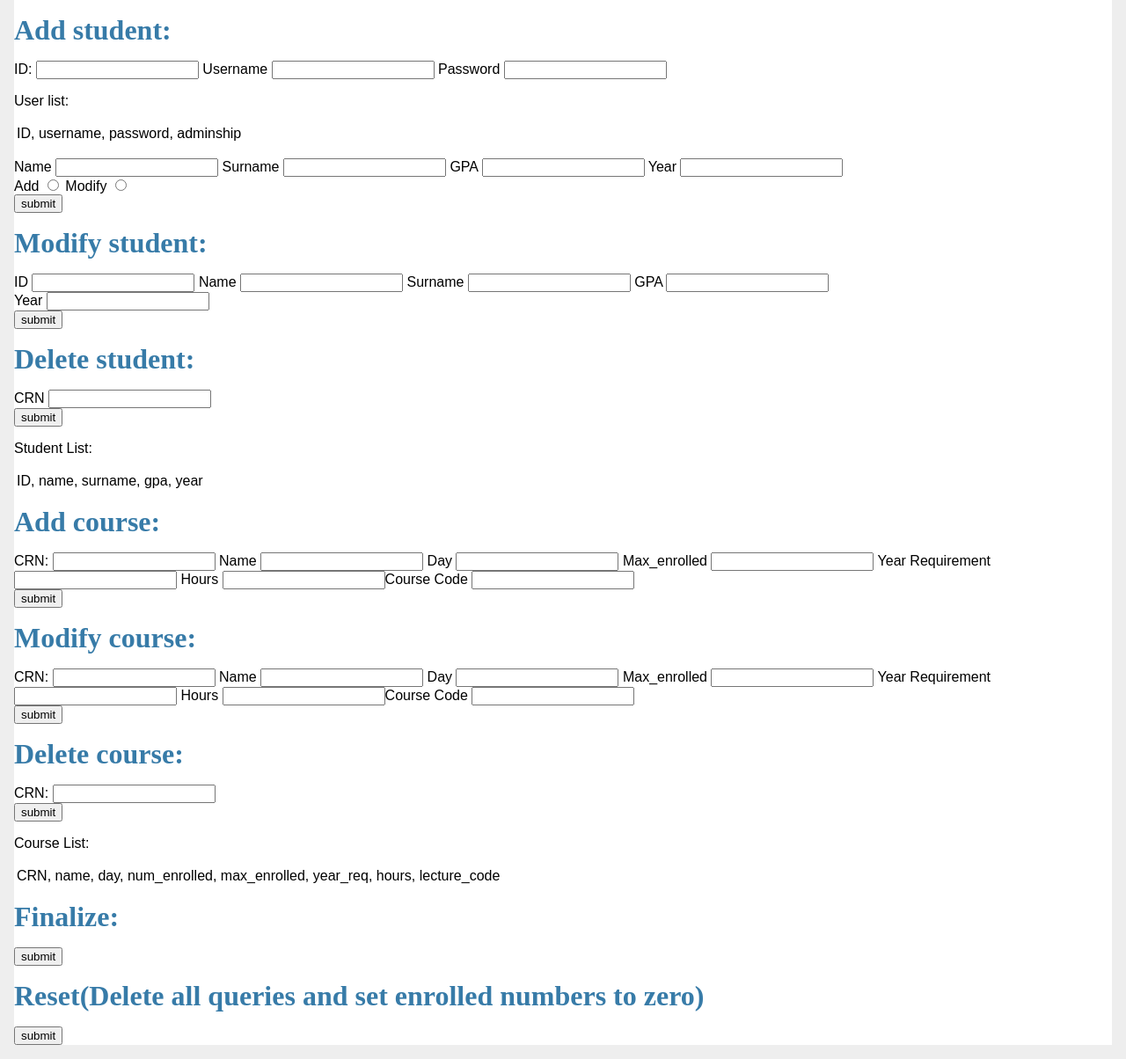
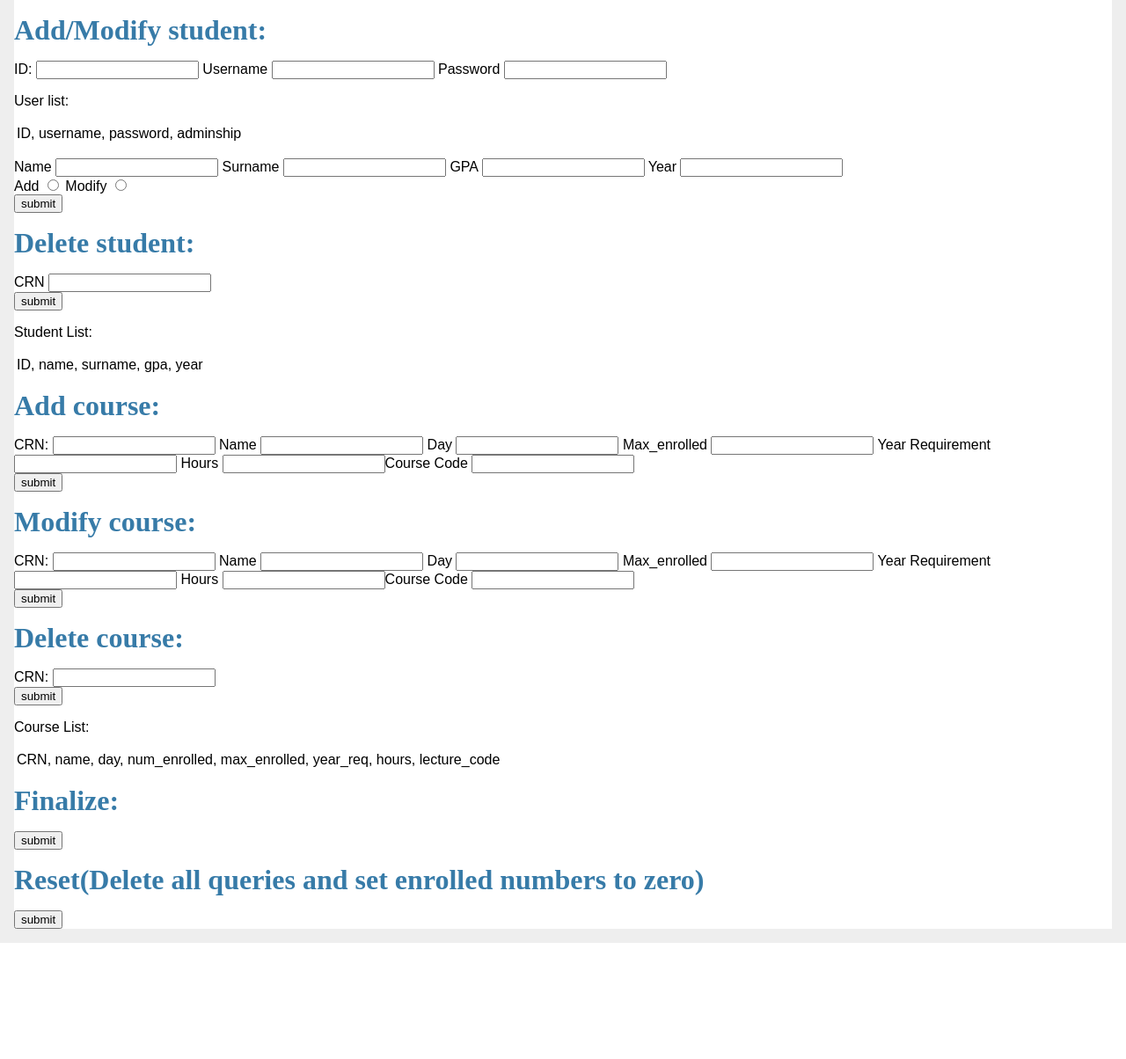
Before and after one commit to Onefivezero/DatabaseProject112233, a Flask app: template templates/admin.html in a window 1280 px wide. Shown: the part 38-1242 px from the top of the page at 88% size. After the commit the page ends 1110 px from the top, so only its background shows below. Run offline with Flask 2, Linux system fonts and the light colour scheme; the template is opened without the code that fills it, so the values that code supplies are empty; some libraries are stand-ins or nearby versions.

Commit message:
Add files via upload

```diff
--- a/app.py
+++ b/app.py
@@ -61,8 +61,8 @@ def index():
         # conn.rollback()
     # return redirect('/')
 
-@app.route('/add_student', methods = ["POST"])
-def add_student():
+@app.route('/add_mod_student', methods = ["POST"])
+def add_mod_student():
     try:
         newstudent_id = int(request.form['newstudent_id']) if request.form['newstudent_id'] else None
         newstudent_name = request.form['newstudent_name'] or None
@@ -101,22 +101,22 @@ def add_student():
             conn.rollback()
     return redirect('/admin')
 
-@app.route('/modify_student', methods = ["POST"])
-def modify_student():
-    id = request.form["student_mod_id"] or None
-    if id == None:
-        return redirect('/admin')
-    name = request.form["student_mod_name"] or None
-    surname = request.form["student_mod_surname"] or None
-    gpa = request.form["student_mod_gpa"] or None
-    year = request.form["student_mod_year"] or None
-    try:
-        cur.execute("UPDATE students SET name = COALESCE(%s, name), surname = COALESCE(%s, surname), gpa = COALESCE(%s, gpa), year =  COALESCE(%s, year) WHERE id = %s ", (name, surname, gpa, year, id,))
-        conn.commit()
-    except Exception as err:
-        print(err)
-        conn.rollback()
-    return redirect('/admin')
+# @app.route('/modify_student', methods = ["POST"])
+# def modify_student():
+    # id = request.form["student_mod_id"] or None
+    # if id == None:
+        # return redirect('/admin')
+    # name = request.form["student_mod_name"] or None
+    # surname = request.form["student_mod_surname"] or None
+    # gpa = request.form["student_mod_gpa"] or None
+    # year = request.form["student_mod_year"] or None
+    # try:
+        # cur.execute("UPDATE students SET name = COALESCE(%s, name), surname = COALESCE(%s, surname), gpa = COALESCE(%s, gpa), year =  COALESCE(%s, year) WHERE id = %s ", (name, surname, gpa, year, id,))
+        # conn.commit()
+    # except Exception as err:
+        # print(err)
+        # conn.rollback()
+    # return redirect('/admin')
 
 @app.route('/delete_student', methods = ["POST"])
 def delete_student():
--- a/templates/admin.html
+++ b/templates/admin.html
@@ -31,8 +31,8 @@
             </nav>
         </div>
 
-        <h1>Add student:</h1>
-            <form action = "{{ url_for('add_student') }}" method = "post">
+        <h1>Add/Modify student:</h1>
+            <form action = "{{ url_for('add_mod_student') }}" method = "post">
                 <p>
                     ID: <input type = "text" name = "newstudent_id" /> Username <input type = "text" name = "newstudent_username" /> Password <input type = "text" name = "newstudent_password" />
                 </p>
@@ -55,12 +55,12 @@
                 </p>
             </form>
 
-        <h1>Modify student:</h1>
-            <form action = "{{ url_for('modify_student') }}" method = "post">
-                <p>
-                    ID <input type = "text" name = "student_mod_id" /> Name <input type = "text" name = "student_mod_name" /> Surname <input type = "text" name = "student_mod_surname" /> GPA <input type = "text" name = "student_mod_gpa" /> <br>Year <input type = "text" name = "student_mod_year" /> <br><input type = "submit" value = "submit" class="button"/>
-                </p>
-            </form>
+        <!-- <h1>Modify student:</h1> -->
+            <!-- <form action = "{{ url_for('modify_student') }}" method = "post"> -->
+                <!-- <p> -->
+                    <!-- ID <input type = "text" name = "student_mod_id" /> Name <input type = "text" name = "student_mod_name" /> Surname <input type = "text" name = "student_mod_surname" /> GPA <input type = "text" name = "student_mod_gpa" /> <br>Year <input type = "text" name = "student_mod_year" /> <br><input type = "submit" value = "submit" class="button"/> -->
+                <!-- </p> -->
+            <!-- </form> -->
         <h1>Delete student:</h1>
             <form action = "{{ url_for('delete_student') }}" method = "post">
                 <p>
```
